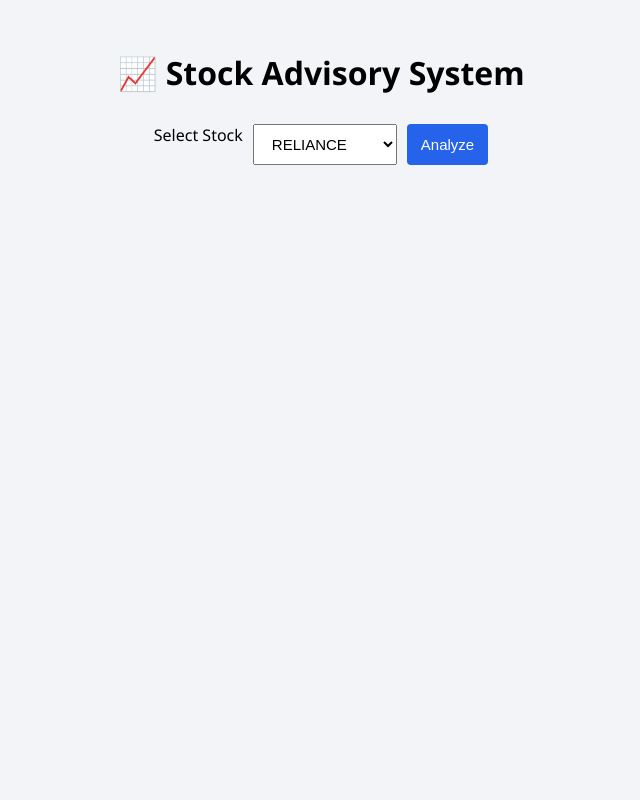
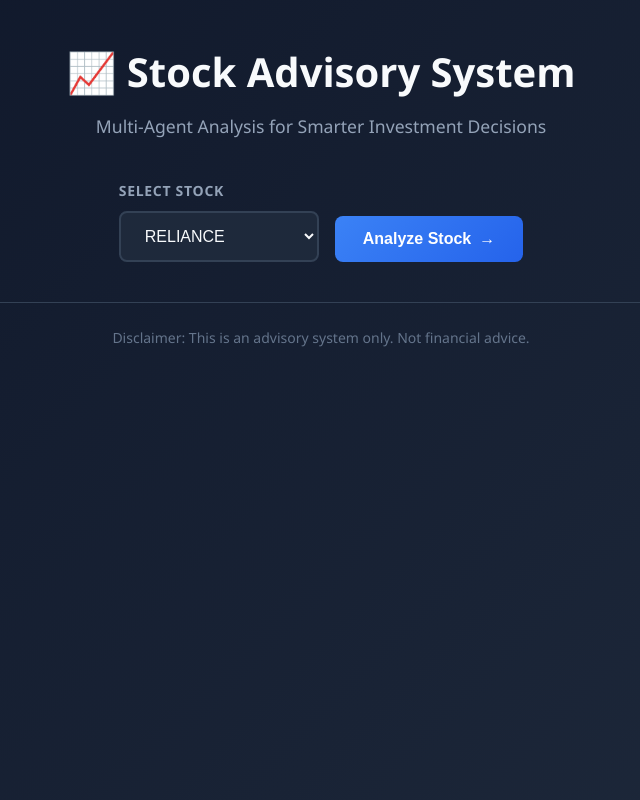
Before and after one commit to Omnalini/quantagent-nse, a Flask app: page /ui in a window 1280 px wide. Shown: the whole page, without its empty margins (319-959 px from the left). Run offline with Flask 3, Linux system fonts and the light colour scheme.

Commit message:
Enhanced UI

```diff
--- a/static/script.js
+++ b/static/script.js
@@ -1,9 +1,23 @@
+/* ==========================================
+   STOCK ADVISORY SYSTEM - JAVASCRIPT
+   ========================================== */
+
+/**
+ * Analyzes the selected stock by sending a request to the backend API
+ * and displays the results in the UI.
+ */
 function analyzeStock() {
     const stock = document.getElementById("stock").value;
+    const loadingEl = document.getElementById("loading");
+    const resultEl = document.getElementById("result");
+    const analyzeBtn = document.getElementById("analyzeBtn");
 
-    document.getElementById("loading").classList.remove("hidden");
-    document.getElementById("result").classList.add("hidden");
+    // Show loading state
+    loadingEl.classList.remove("hidden");
+    resultEl.classList.add("hidden");
+    analyzeBtn.disabled = true;
 
+    // Make API request to backend
     fetch("http://127.0.0.1:5000/analyze", {
         method: "POST",
         headers: {
@@ -11,38 +25,87 @@ function analyzeStock() {
         },
         body: JSON.stringify({ stock: stock })
     })
-    .then(response => response.json())
+    .then(response => {
+        if (!response.ok) {
+            throw new Error("Network response was not ok");
+        }
+        return response.json();
+    })
     .then(data => {
-        document.getElementById("loading").classList.add("hidden");
-        document.getElementById("result").classList.remove("hidden");
+        // Hide loading, show results
+        loadingEl.classList.add("hidden");
+        resultEl.classList.remove("hidden");
+        analyzeBtn.disabled = false;
 
+        // Extract decision data
         const decision = data.final_decision.decision;
 
+        // Update decision display
         const decisionEl = document.getElementById("decision");
         decisionEl.innerText = decision;
-
         decisionEl.className = "decision-box " + decision.toLowerCase();
 
+        // Update reason text
         document.getElementById("reason").innerText =
-            data.final_decision.reason.join(", ");
+            data.final_decision.reason.join(" • ");
 
+        // Update indicator data
         document.getElementById("indicators").innerText =
-            JSON.stringify(data.indicator, null, 2);
+            formatJSON(data.indicator);
 
+        // Update trend data
         document.getElementById("trend").innerText =
-            JSON.stringify(data.trend, null, 2);
+            formatJSON(data.trend);
 
+        // Update pattern data
         document.getElementById("pattern").innerText =
-            JSON.stringify(data.pattern, null, 2);
+            formatJSON(data.pattern);
 
+        // Update risk management data
         document.getElementById("risk").innerText =
             data.final_decision.risk
-                ? JSON.stringify(data.final_decision.risk, null, 2)
+                ? formatJSON(data.final_decision.risk)
                 : "Not applicable (HOLD decision)";
     })
+    .catch(error => {
+        // Handle errors
+        loadingEl.classList.add("hidden");
+        analyzeBtn.disabled = false;
 
-    .catch(error => {
-        alert("Error fetching data");
-        console.error(error);
+        showError("Unable to fetch analysis data. Please ensure the backend server is running.");
+        console.error("Error:", error);
     });
 }
+
+/**
+ * Formats a JSON object for display with proper indentation.
+ * @param {Object} obj - The object to format
+ * @returns {string} - Formatted JSON string
+ */
+function formatJSON(obj) {
+    return JSON.stringify(obj, null, 2);
+}
+
+/**
+ * Displays an error message to the user.
+ * @param {string} message - The error message to display
+ */
+function showError(message) {
+    const resultEl = document.getElementById("result");
+    resultEl.classList.remove("hidden");
+    resultEl.innerHTML = `
+        <div class="section" style="text-align: center; border-color: #ef4444;">
+            <h3 style="color: #ef4444;">⚠️ Error</h3>
+            <p style="color: #94a3b8;">${message}</p>
+        </div>
+    `;
+}
+
+// Initialize: Add keyboard shortcut (Enter key triggers analysis)
+document.addEventListener("DOMContentLoaded", function() {
+    document.getElementById("stock").addEventListener("keypress", function(e) {
+        if (e.key === "Enter") {
+            analyzeStock();
+        }
+    });
+});
--- a/static/style.css
+++ b/static/style.css
@@ -1,83 +1,279 @@
-body {
-    font-family: "Segoe UI", Arial, sans-serif;
-    background: #f2f4f7;
+/* ==========================================
+   STOCK ADVISORY SYSTEM - STYLESHEET
+   ========================================== */
+
+/* Reset & Base Styles */
+* {
     margin: 0;
+    padding: 0;
+    box-sizing: border-box;
 }
 
-.container {
-    max-width: 900px;
-    margin: auto;
-    padding: 30px;
+body {
+    font-family: "Segoe UI", -apple-system, BlinkMacSystemFont, Arial, sans-serif;
+    background: linear-gradient(135deg, #0f172a 0%, #1e293b 100%);
+    min-height: 100vh;
+    color: #e2e8f0;
+    line-height: 1.6;
 }
 
-h1 {
-    text-align: center;
-    margin-bottom: 30px;
+/* Container */
+.container {
+    max-width: 1000px;
+    margin: 0 auto;
+    padding: 40px 24px;
 }
 
+/* Header */
+.header {
+    text-align: center;
+    margin-bottom: 40px;
+}
+
+.header h1 {
+    font-size: 2.5rem;
+    font-weight: 700;
+    color: #f8fafc;
+    margin-bottom: 8px;
+}
+
+.subtitle {
+    font-size: 1.1rem;
+    color: #94a3b8;
+}
+
+/* Input Box */
 .input-box {
     display: flex;
     justify-content: center;
-    gap: 10px;
-    margin-bottom: 30px;
+    align-items: flex-end;
+    gap: 16px;
+    margin-bottom: 40px;
+    flex-wrap: wrap;
 }
 
-select, button {
-    padding: 10px 14px;
-    font-size: 15px;
+.input-group {
+    display: flex;
+    flex-direction: column;
+    gap: 8px;
+}
+
+.input-group label {
+    font-size: 0.875rem;
+    font-weight: 600;
+    color: #94a3b8;
+    text-transform: uppercase;
+    letter-spacing: 0.05em;
+}
+
+select {
+    padding: 14px 20px;
+    font-size: 1rem;
+    background: #1e293b;
+    color: #f8fafc;
+    border: 2px solid #334155;
+    border-radius: 8px;
+    min-width: 200px;
+    cursor: pointer;
+    transition: border-color 0.2s ease, box-shadow 0.2s ease;
+}
+
+select:hover,
+select:focus {
+    border-color: #3b82f6;
+    outline: none;
+    box-shadow: 0 0 0 3px rgba(59, 130, 246, 0.2);
 }
 
 button {
-    background: #2563eb;
+    display: flex;
+    align-items: center;
+    gap: 8px;
+    padding: 14px 28px;
+    font-size: 1rem;
+    font-weight: 600;
+    background: linear-gradient(135deg, #3b82f6 0%, #2563eb 100%);
     color: white;
     border: none;
-    border-radius: 4px;
+    border-radius: 8px;
     cursor: pointer;
+    transition: transform 0.2s ease, box-shadow 0.2s ease;
 }
 
 button:hover {
-    background: #1e40af;
+    transform: translateY(-2px);
+    box-shadow: 0 8px 25px rgba(59, 130, 246, 0.4);
 }
 
+button:active {
+    transform: translateY(0);
+}
+
+.btn-icon {
+    transition: transform 0.2s ease;
+}
+
+button:hover .btn-icon {
+    transform: translateX(4px);
+}
+
+/* Loading State */
+.loading {
+    display: flex;
+    flex-direction: column;
+    align-items: center;
+    gap: 16px;
+    padding: 40px;
+    color: #94a3b8;
+    font-size: 1.1rem;
+}
+
+.spinner {
+    width: 48px;
+    height: 48px;
+    border: 4px solid #334155;
+    border-top-color: #3b82f6;
+    border-radius: 50%;
+    animation: spin 1s linear infinite;
+}
+
+@keyframes spin {
+    to {
+        transform: rotate(360deg);
+    }
+}
+
+/* Results Section */
+.result {
+    animation: fadeIn 0.5s ease;
+}
+
+@keyframes fadeIn {
+    from {
+        opacity: 0;
+        transform: translateY(20px);
+    }
+    to {
+        opacity: 1;
+        transform: translateY(0);
+    }
+}
+
+/* Section Cards */
 .section {
-    background: white;
-    padding: 18px;
-    margin-bottom: 18px;
-    border-radius: 6px;
+    background: #1e293b;
+    padding: 24px;
+    margin-bottom: 20px;
+    border-radius: 12px;
+    border: 1px solid #334155;
+    transition: box-shadow 0.2s ease;
+}
+
+.section:hover {
+    box-shadow: 0 4px 20px rgba(0, 0, 0, 0.3);
 }
 
 .section h3 {
-    margin-top: 0;
+    font-size: 1.1rem;
+    font-weight: 600;
+    color: #f8fafc;
+    margin-bottom: 16px;
+    padding-bottom: 12px;
+    border-bottom: 1px solid #334155;
+}
+
+/* Decision Section */
+.decision-section {
+    text-align: center;
+    background: linear-gradient(135deg, #1e293b 0%, #0f172a 100%);
+    border: 2px solid #334155;
 }
 
 .decision-box {
-    font-size: 22px;
-    font-weight: bold;
+    display: inline-block;
+    font-size: 2rem;
+    font-weight: 800;
+    padding: 16px 48px;
+    border-radius: 12px;
+    margin-bottom: 16px;
+    text-transform: uppercase;
+    letter-spacing: 0.1em;
 }
 
 .buy {
-    color: green;
+    color: #22c55e;
+    background: rgba(34, 197, 94, 0.15);
+    border: 2px solid #22c55e;
 }
 
 .sell {
-    color: red;
+    color: #ef4444;
+    background: rgba(239, 68, 68, 0.15);
+    border: 2px solid #ef4444;
 }
 
 .hold {
-    color: #ca8a04;
+    color: #eab308;
+    background: rgba(234, 179, 8, 0.15);
+    border: 2px solid #eab308;
 }
 
-.label {
-    font-weight: bold;
+.reason-text {
+    font-size: 1rem;
+    color: #94a3b8;
+    max-width: 600px;
+    margin: 0 auto;
 }
 
-.hidden {
-    display: none;
+/* Grid Layout for Analysis Cards */
+.grid-layout {
+    display: grid;
+    grid-template-columns: repeat(2, 1fr);
+    gap: 20px;
 }
 
+@media (max-width: 768px) {
+    .grid-layout {
+        grid-template-columns: 1fr;
+    }
+
+    .header h1 {
+        font-size: 1.8rem;
+    }
+
+    .decision-box {
+        font-size: 1.5rem;
+        padding: 12px 32px;
+    }
+}
+
+/* Pre-formatted Data */
 pre {
-    background: #f8fafc;
-    padding: 10px;
-    border-radius: 4px;
+    background: #0f172a;
+    color: #e2e8f0;
+    padding: 16px;
+    border-radius: 8px;
     overflow-x: auto;
+    font-family: "Fira Code", "Consolas", monospace;
+    font-size: 0.875rem;
+    line-height: 1.7;
+    border: 1px solid #1e293b;
 }
+
+/* Footer */
+.footer {
+    text-align: center;
+    margin-top: 40px;
+    padding-top: 24px;
+    border-top: 1px solid #334155;
+}
+
+.footer p {
+    font-size: 0.875rem;
+    color: #64748b;
+}
+
+/* Utility Classes */
+.hidden {
+    display: none !important;
+}
--- a/templates/index.html
+++ b/templates/index.html
@@ -2,16 +2,20 @@
 <html lang="en">
 <head>
     <meta charset="UTF-8">
+    <meta name="viewport" content="width=device-width, initial-scale=1.0">
     <title>Stock Advisory System</title>
     <link rel="stylesheet" href="/static/style.css">
 </head>
 <body>
-
     <div class="container">
+        <header class="header">
             <h1>📈 Stock Advisory System</h1>
+            <p class="subtitle">Multi-Agent Analysis for Smarter Investment Decisions</p>
+        </header>
 
         <div class="input-box">
-            <label>Select Stock</label>
+            <div class="input-group">
+                <label for="stock">Select Stock</label>
                 <select id="stock">
                     <option value="RELIANCE">RELIANCE</option>
                     <option value="TCS">TCS</option>
@@ -24,41 +28,53 @@
                     <option value="HINDUNILVR">HINDUNILVR</option>
                     <option value="BAJFINANCE">BAJFINANCE</option>
                 </select>
-
-            <button onclick="analyzeStock()">Analyze</button>
+            </div>
+            <button id="analyzeBtn" onclick="analyzeStock()">
+                <span class="btn-text">Analyze Stock</span>
+                <span class="btn-icon">→</span>
+            </button>
         </div>
 
-        <div id="loading" class="hidden">Analyzing...</div>
+        <div id="loading" class="loading hidden">
+            <div class="spinner"></div>
+            <span>Analyzing stock data...</span>
+        </div>
 
-        <div id="result" class="hidden">
-            <div class="section">
+        <div id="result" class="result hidden">
+            <div class="section decision-section">
                 <h3>Final Decision</h3>
                 <div id="decision" class="decision-box"></div>
-                <p id="reason"></p>
+                <p id="reason" class="reason-text"></p>
             </div>
 
+            <div class="grid-layout">
                 <div class="section">
-                <h3>Indicators</h3>
+                    <h3>📊 Indicators</h3>
                     <pre id="indicators"></pre>
                 </div>
 
                 <div class="section">
-                <h3>Trend</h3>
+                    <h3>📈 Trend Analysis</h3>
                     <pre id="trend"></pre>
                 </div>
 
                 <div class="section">
-                <h3>Pattern</h3>
+                    <h3>🔍 Pattern Detection</h3>
                     <pre id="pattern"></pre>
                 </div>
 
                 <div class="section">
-                <h3>Risk Management</h3>
+                    <h3>⚠️ Risk Management</h3>
                     <pre id="risk"></pre>
                 </div>
             </div>
         </div>
 
+        <footer class="footer">
+            <p>Disclaimer: This is an advisory system only. Not financial advice.</p>
+        </footer>
+    </div>
+
     <script src="/static/script.js"></script>
 </body>
 </html>
```
Also changed, not shown: package.json (added, +73 -0 lines). Lines whose indentation alone changed are shown as unchanged.
